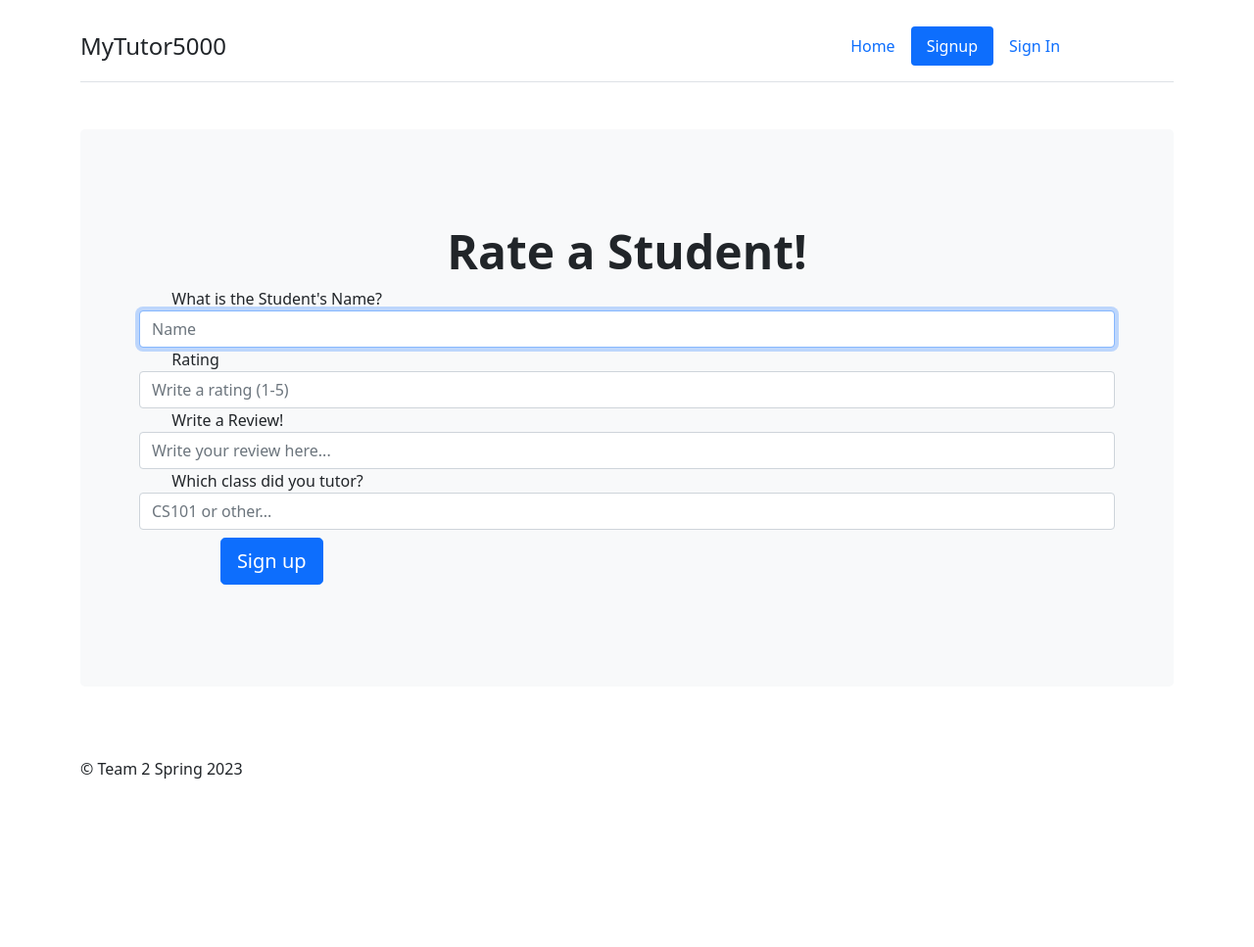
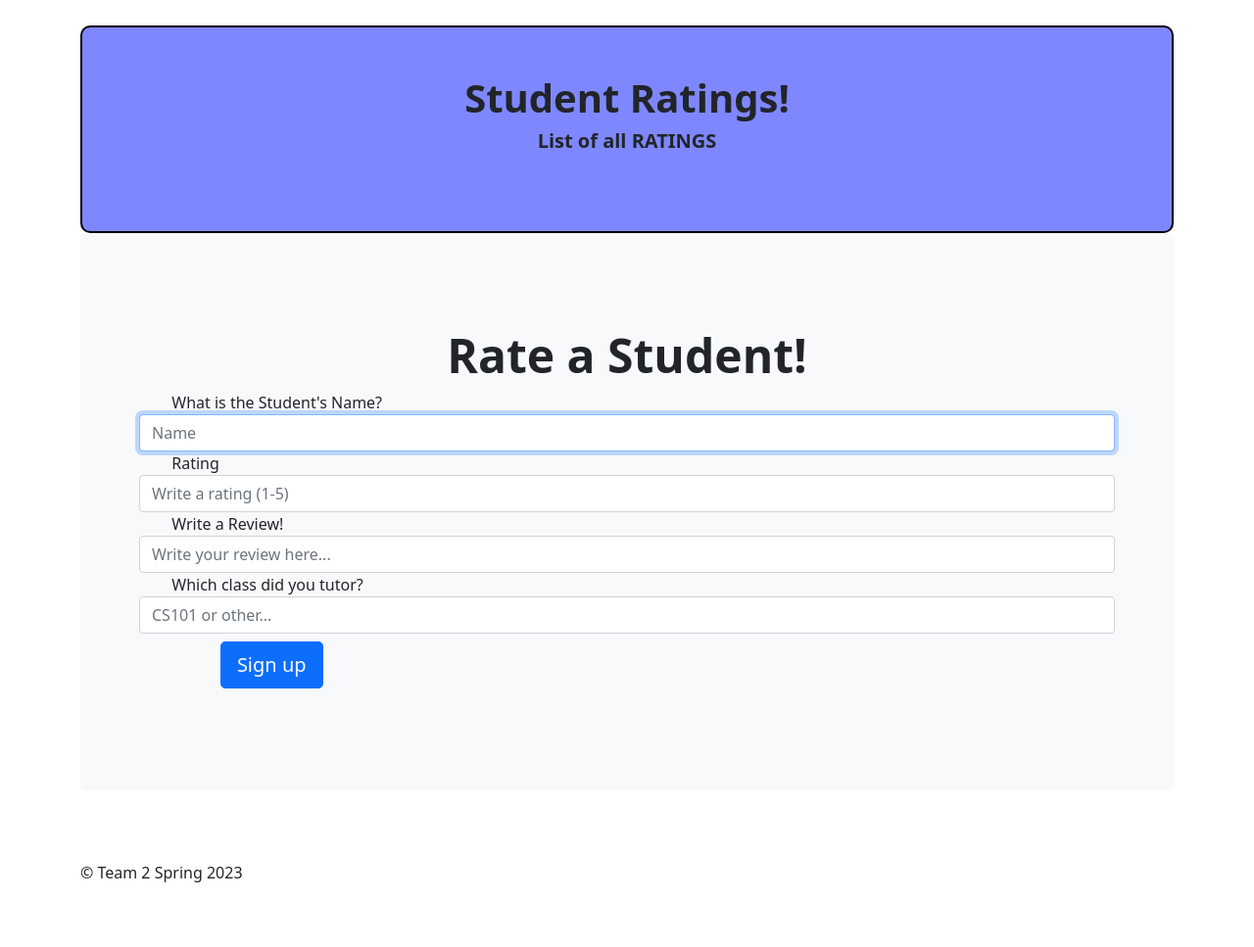
Before and after one commit to Varun-Rallabandi/CS471, a Flask app: page /studentRating in a window 1280 px wide. Shown: the whole page at 98% size. Before the commit the page ends 795 px from the top, so only its background shows below. Run offline with Flask 3, Linux system fonts and the light colour scheme; data that the repository does not hold is empty.

Commit message:
added viewing of ratings and fixed navigation link

```diff
--- a/app.py
+++ b/app.py
@@ -48,7 +48,7 @@ app = Flask(__name__)
 mysql = MySQL()
 # MySQL configurations
 app.config['MYSQL_DATABASE_USER'] = 'root'
-app.config['MYSQL_DATABASE_PASSWORD'] = 'ItalianDressing1!'
+app.config['MYSQL_DATABASE_PASSWORD'] = 'password'
 app.config['MYSQL_DATABASE_DB'] = 'bucketlist'
 app.config['MYSQL_DATABASE_HOST'] = 'localhost'
 mysql.init_app(app)
@@ -157,11 +157,23 @@ def videoConference():
 
 @app.route('/studentRating')
 def studentRating():
-        return render_template('createStudentRating.html')
+        con = mysql.connect()
+        cursor = con.cursor()
+        query = "SELECT student_name, rating_value, review_text, tutored_class FROM tbl_studentratings"
+        cursor.execute(query)
+        ratingsList = cursor.fetchall()
+        cursor.close()
+        return render_template('createStudentRating.html', ratings=ratingsList)
 
 @app.route('/tutorRating')
 def tutorRating():
-        return render_template('createTutorRating.html')
+        con = mysql.connect()
+        cursor = con.cursor()
+        query = "SELECT tutor_name, rating_value, review_text, tutored_class FROM tbl_tutorratings"
+        cursor.execute(query)
+        ratingsList = cursor.fetchall()
+        cursor.close()
+        return render_template('createTutorRating.html', ratings = ratingsList)
 
 @app.route('/tutorInfo')
 def tutorSelection():
--- a/templates/createStudentRating.html
+++ b/templates/createStudentRating.html
@@ -31,21 +31,38 @@
 
 					<ul class="nav nav-pills">
 						<li class="nav-item">
-							<a href="/" class="nav-link">Home</a>
+							<a href="/tutorhome" class="nav-link">Home</a>
 						</li>
 						<li class="nav-item">
-							<a href="/signup" class="nav-link active" aria-current="page"
-								>Signup</a
-							>
-						</li>
-						<li class="nav-item">
-							<a href="/signin" class="nav-link">Sign In</a>
+							<a href="/logout" class="nav-link active">Logout</a>
 						</li>
 					</ul>
 
 				</nav>
 
 			</div>
+
+			<div class="tutorClass" style="background-color: rgba(0, 17, 255, 0.5); border: 2px solid black; border-radius: 10px;">
+				<div class="container-fluid py-5">
+					<h1 class="text-center fw-bold display-5" style="font-size: 40px;">Student Ratings!</h1>
+					<h2 class="text-center fw-bold display-5" style="font-size: 20px;">List of all RATINGS <!--classes currently with Tutors and Students --></h2> <br>
+					<div class="row">
+						{% for rating in ratings %}
+						<div class="col-md-10">
+							<div class="card mb-3">
+								<div class="card-body">
+									<h5 class="card-title">{{ rating[0] }}</h5>
+									<p class="card-text">{{ rating[1] }}</p>
+									<p class="card-text">{{ rating[2] }}</p>
+									<p class="card-text">{{ rating[3] }}</p>
+								</div>
+							</div>
+						</div>
+						{% endfor %}
+					</div>
+				</div>
+			</div>
+
 			<div class="bg-light rounded-3 mb-4 p-5">
 				<div class="container-fluid py-5">
 					<h1 class="text-center fw-bold display-5">Rate a Student!</h1>
```
Also changed, not shown: templates/createTutorRating.html (+25 -5 lines).
